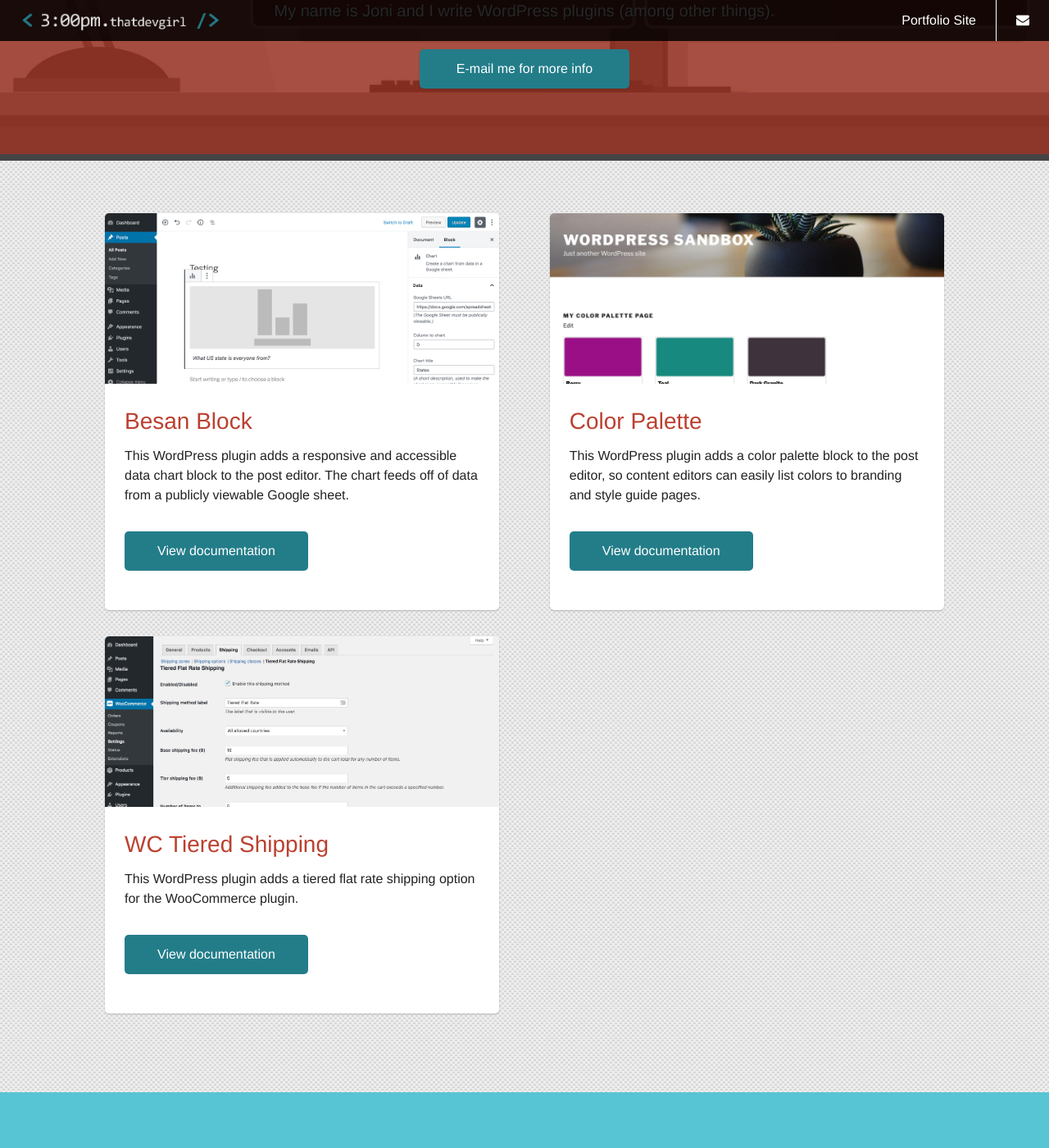
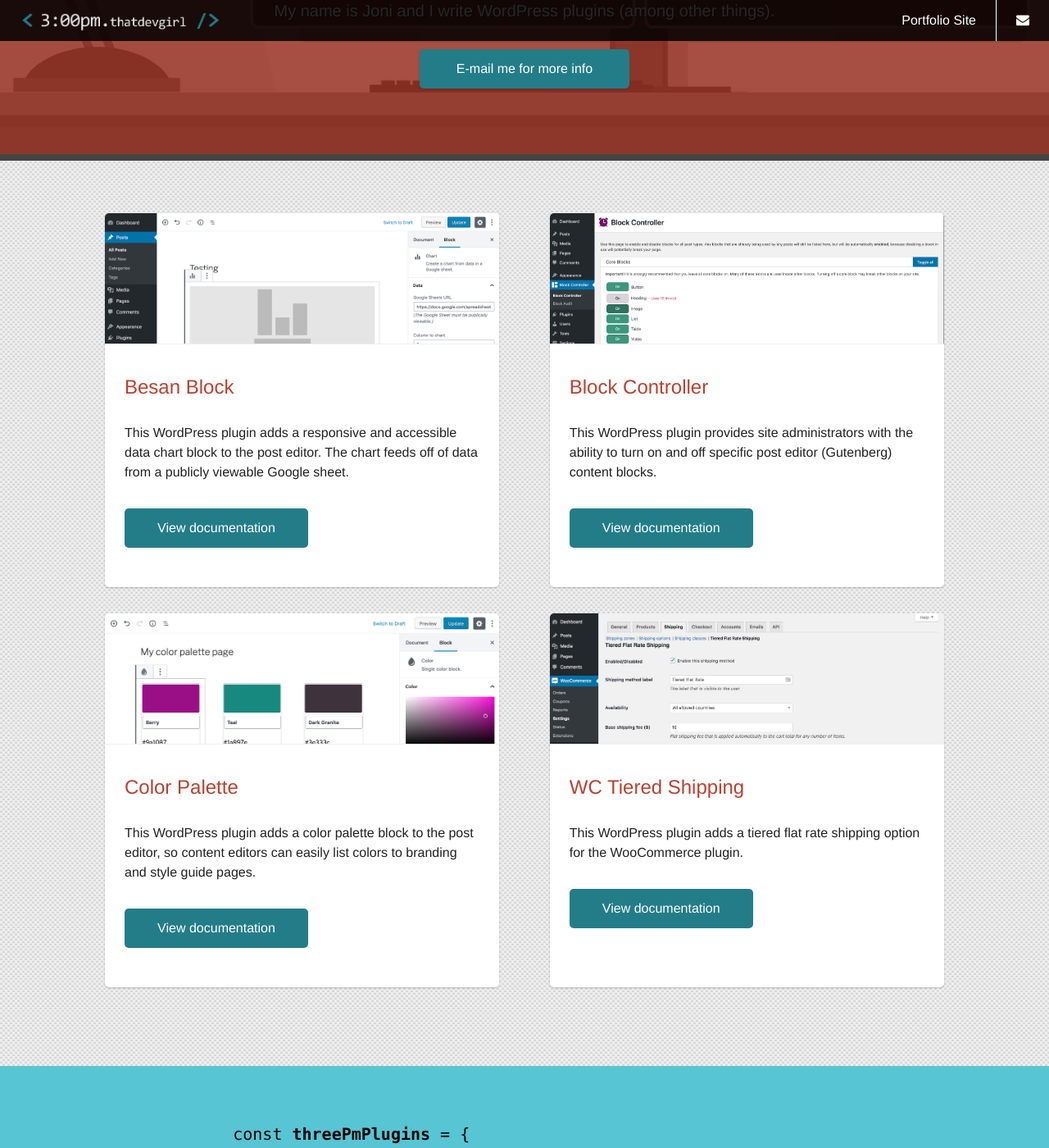
Before and after one commit to That-Dev-Girl-Archives/threepm.thatdevgirl.com, a Jekyll site: the page built from index.md, in a window 1280 px wide and 1400 px high, scrolled down 264 px. Shown: the whole window at 82% size. Built offline with Jekyll 4.4.1, drawn with Linux system fonts in a browser that asks for light colours.

Commit message:
Adding block controller plugin docs

```diff
--- a/_includes/block-plugins.html
+++ b/_includes/block-plugins.html
@@ -19,8 +19,24 @@
       </div>
 
       <div class="flex-card">
+        <a href="/block-controller" class="plugins__a--screenshot">
+          <img src="/assets/images/block-controller-screenshot-1.jpg" alt="" />
+        </a>
+
+        <h2>
+          <a href="/block-controller">Block Controller</a>
+        </h2>
+
+        <p>This WordPress plugin provides site administrators with the ability to turn on and off specific post editor (Gutenberg) content blocks.</p>
+
+        <p>
+          <a href="/block-controller" class="btn primary" aria-label="Block Controller plugin documentation">View documentation</a>
+        </p>
+      </div>
+
+      <div class="flex-card">
         <a href="/color-palette" class="plugins__a--screenshot">
-          <img src="/assets/images/color-palette-screenshot-2.jpg" alt="" />
+          <img src="/assets/images/color-palette-screenshot-1.jpg" alt="" />
         </a>
 
         <h2>
--- a/_sass/components/_block-plugins.scss
+++ b/_sass/components/_block-plugins.scss
@@ -3,8 +3,8 @@
   padding: 4rem 2rem;
 
   h2 {
-    font-size: 1.75rem;
-    margin: 2rem 1.5rem 1rem;
+    font-size: 1.5rem;
+    margin: 2.5rem 1.5rem 2rem;
 
     a {
       text-decoration: none;
@@ -23,12 +23,13 @@
 }
 
 .plugins__a--screenshot {
+  border-bottom: 1px solid $grey_light;
   display: block;
-  height: 10rem;
+  height: 8rem;
   overflow: hidden;
 
   @include media( $medium_screen ) {
-    height: 13rem;
+    height: 10rem;
   }
 
   img {
```
Also changed, not shown: _pages/block-controller.md (added, +49 -0 lines), assets/images/block-controller-screenshot-1.jpg (added), assets/images/block-controller-screenshot-2.jpg (added).
